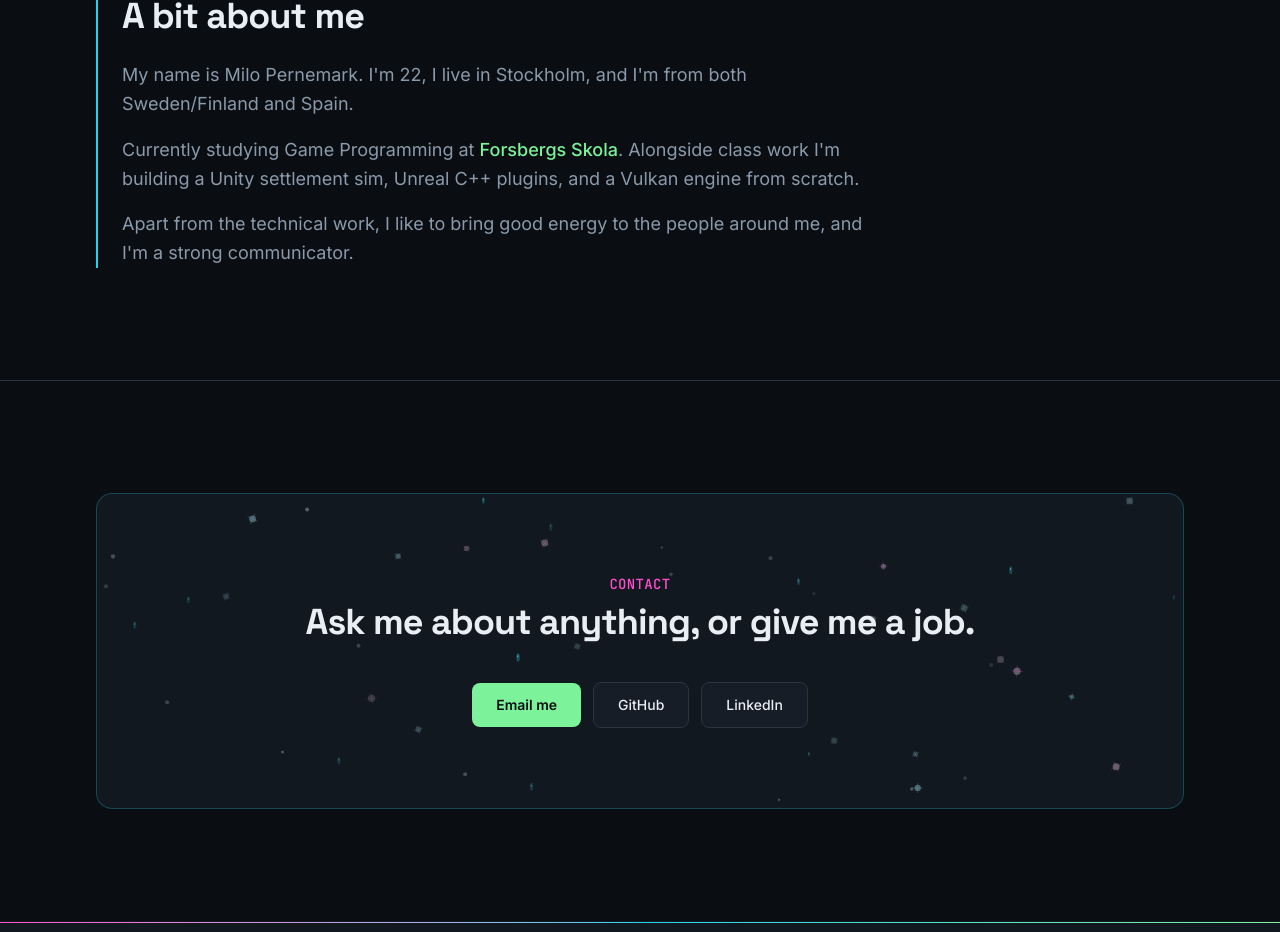
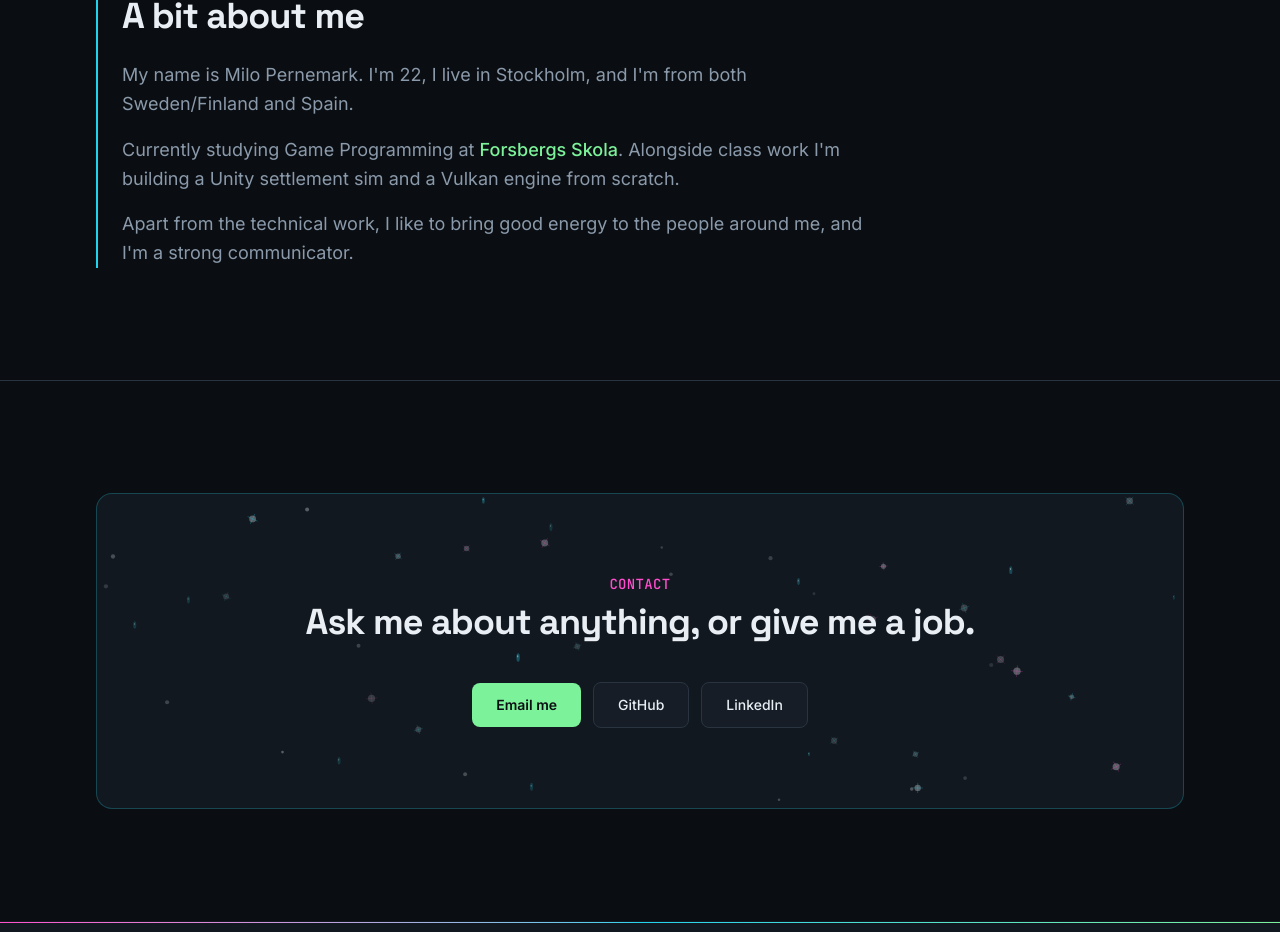
Before and after one commit to MiloPernemarkDEV/Portfolio, a React (Vite) app: page / in a window 1280 px wide. Shown: the part 3428-4360 px from the top of the page. Built offline with nearby package versions, Linux system fonts and the light colour scheme.

Commit message:
Update about me

```diff
--- a/src/data/site.ts
+++ b/src/data/site.ts
@@ -31,7 +31,7 @@ export const about = {
   heading: "A bit about me",
   text: "My name is Milo Pernemark. I'm 22, I live in Stockholm, and I'm from both Sweden/Finland and Spain.",
   education:
-    "Alongside class work I'm building a Unity settlement sim, Unreal C++ plugins, and a Vulkan engine from scratch.",
+    "Alongside class work I'm building a Unity settlement sim and a Vulkan engine from scratch.",
   extra:
     "Apart from the technical work, I like to bring good energy to the people around me, and I'm a strong communicator.",
 } as const;
```
